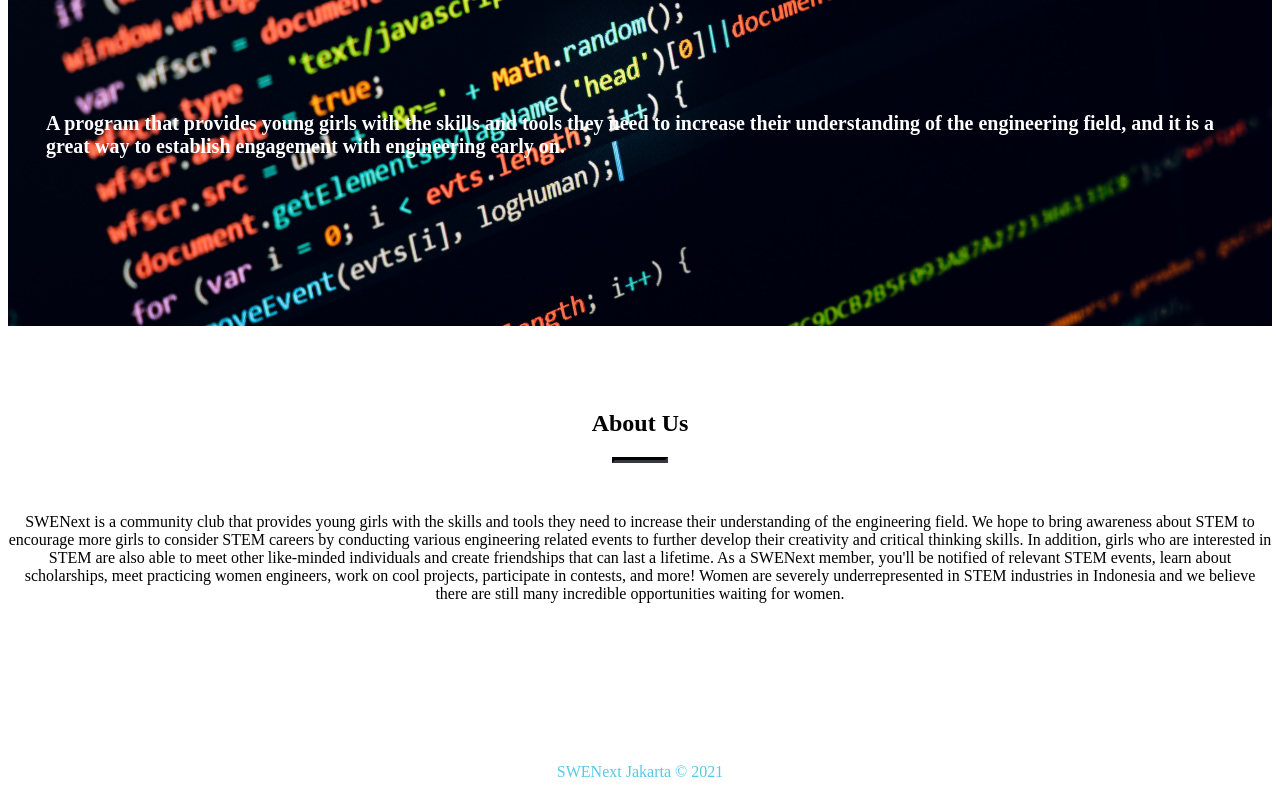
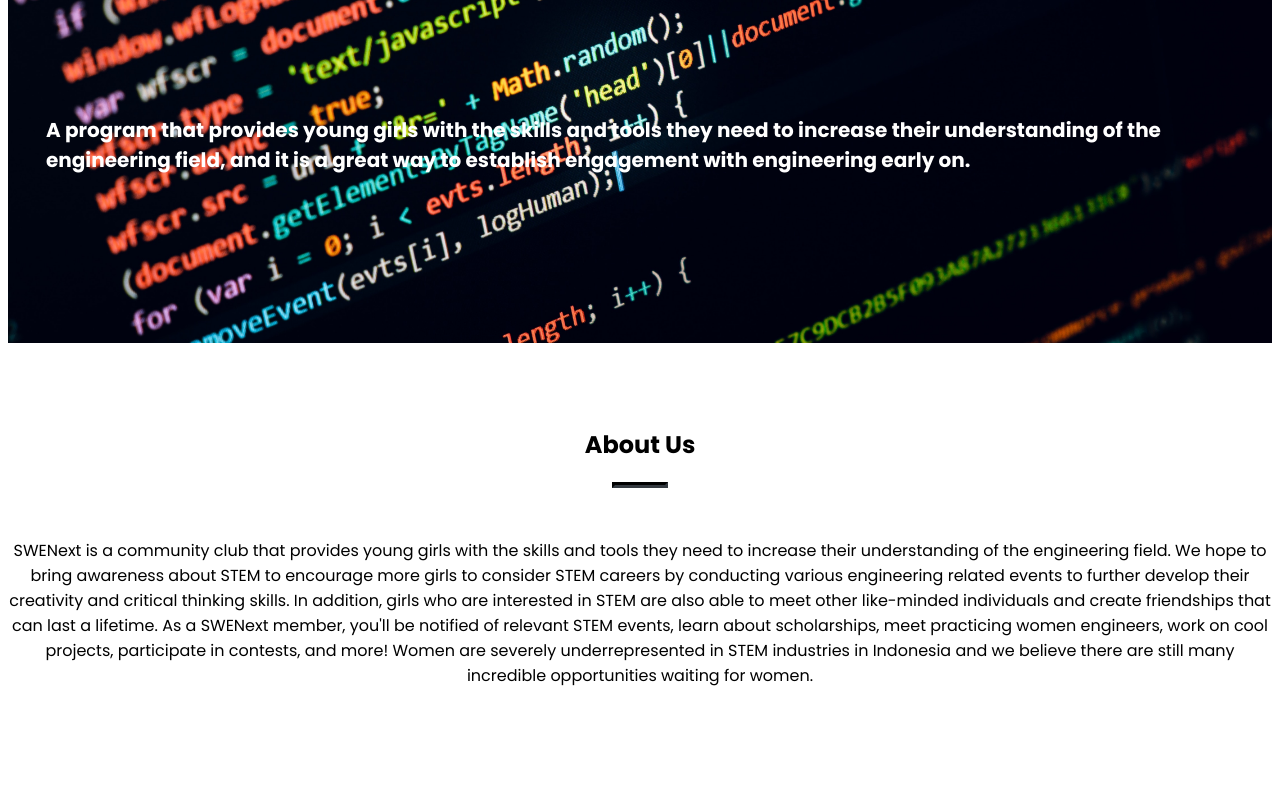
Before and after one commit to swenextjakarta/swenextjakarta.github.io, a plain HTML site: page index.html in a window 1280 px wide. Shown: the part 228-1018 px from the top of the page. Drawn offline with Linux system fonts and the light colour scheme.

Commit message:
import font

```diff
--- a/index.html
+++ b/index.html
@@ -6,7 +6,9 @@
         <meta name="twitter:description" content="SWENext is a way for girls to become a part of the SWE engineering community as a student through the age of 18.">
         <meta name="description" content="SWENext is a way for girls to become a part of the SWE engineering community as a student through the age of 18.">
         <meta name="twitter:title" content="SWENext Jakarta &amp; Services">
-
+        <style>
+        @import url('https://fonts.googleapis.com/css2?family=Poppins:ital,wght@0,100;0,200;0,300;0,400;0,500;0,600;0,700;0,800;0,900;1,100;1,200;1,300;1,400;1,500;1,600;1,700;1,800;1,900&display=swap');
+        </style>
         <title>SWENext Jakarta</title>
     </head>
 <body>
--- a/style.css
+++ b/style.css
@@ -1,5 +1,5 @@
 body {
-    font-family: Poppins;
+    font-family: 'Poppins', sans-serif;
 }
 
 .text-uppercase {
```
